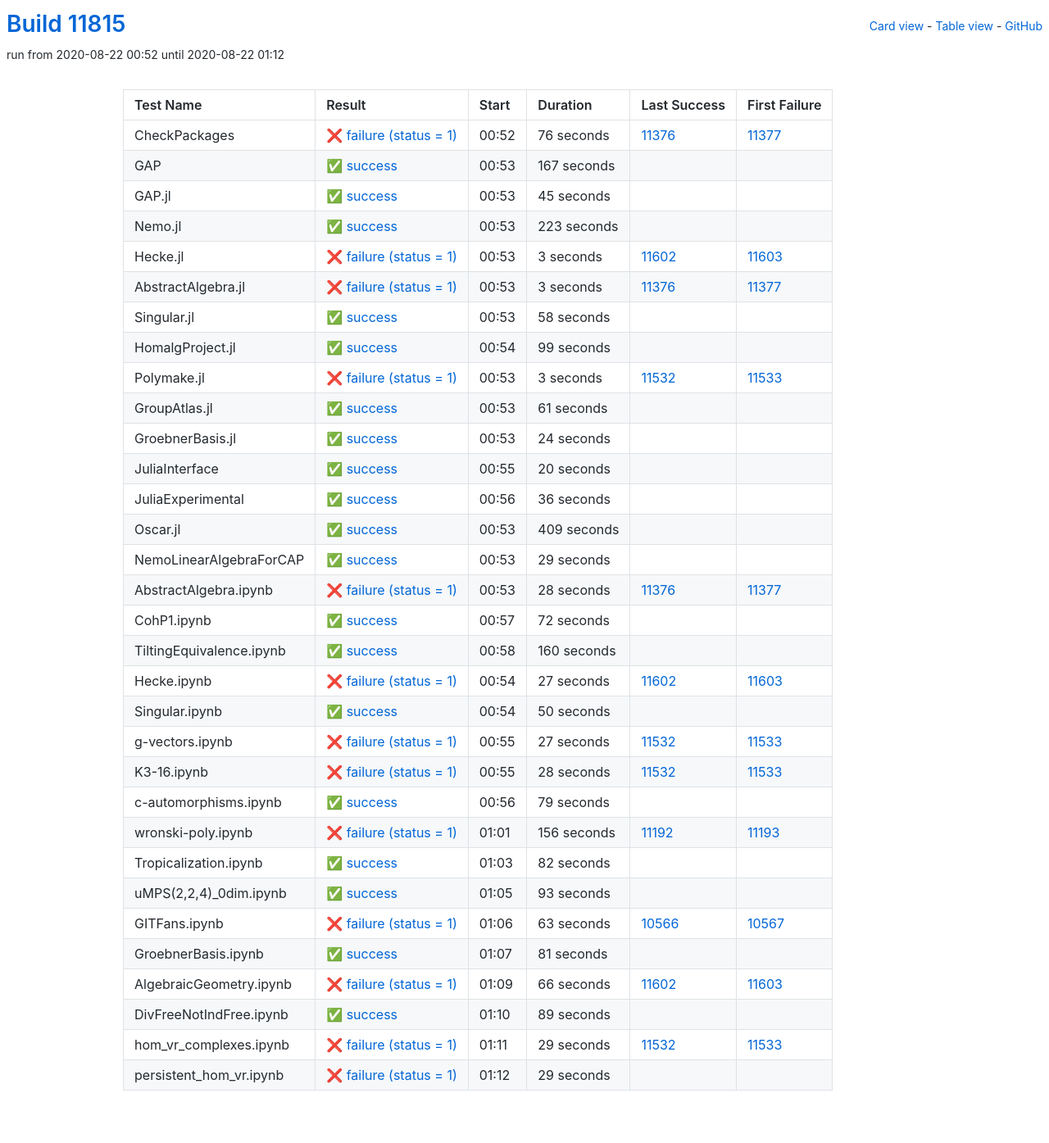
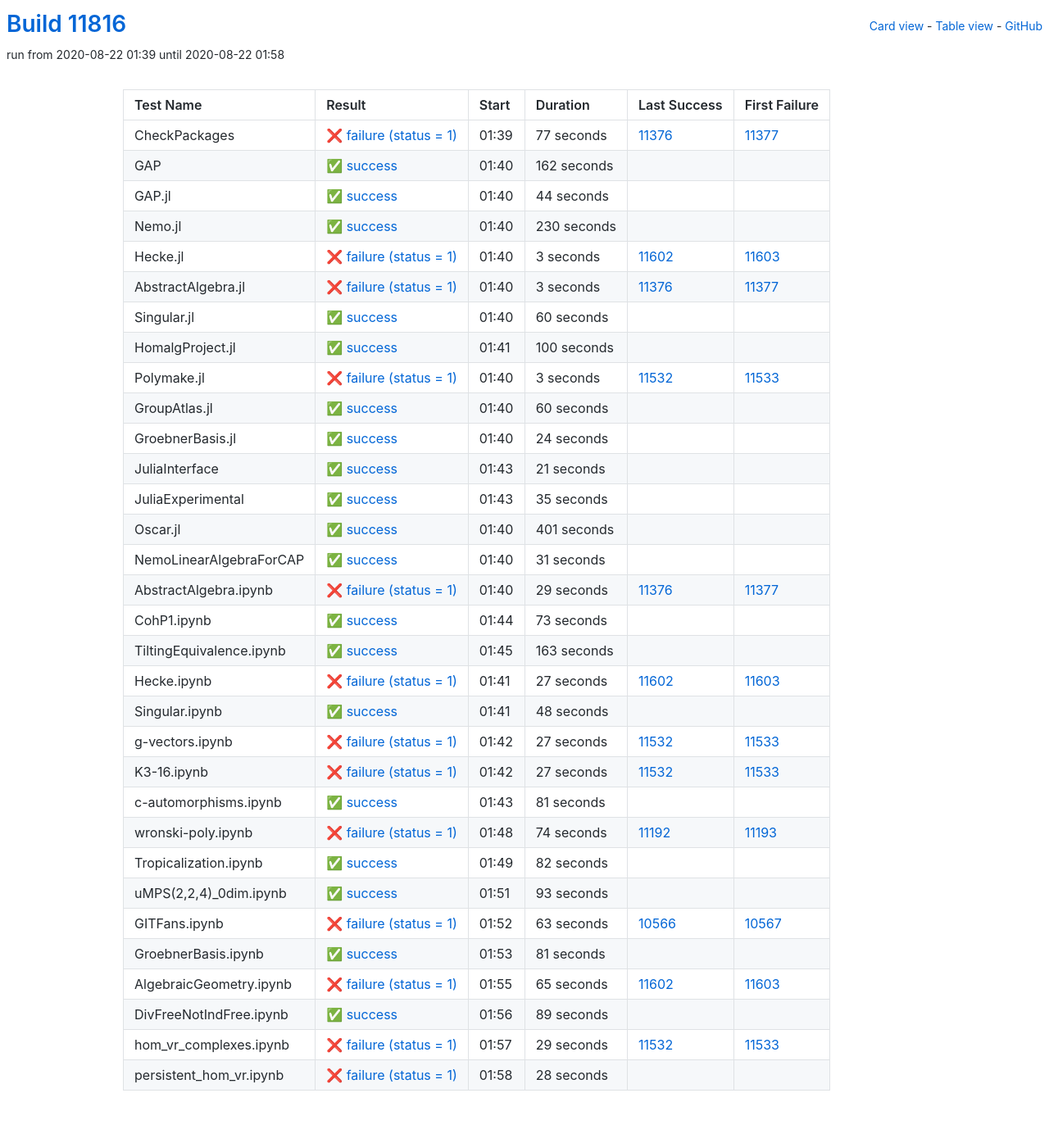
Before and after one commit to oscar-system/oscar-ci-status, a Jekyll site: the page built from table.html, in a window 1280 px wide. Shown: the whole page at 82% size. Built offline with Jekyll 4.4.1, drawn with Linux system fonts in a browser that asks for light colours.

Commit message:
Build #11816

```diff
--- a/_data/ci.yml
+++ b/_data/ci.yml
@@ -1,6 +1,6 @@
 ---
-build: 11815
-build_url: https://oscarci.mathematik.uni-kl.de/job/oscar/11815/
+build: 11816
+build_url: https://oscarci.mathematik.uni-kl.de/job/oscar/11816/
 job: oscar
 organization: oscar-system
 repo: oscar-ci-status
@@ -8,56 +8,56 @@
 tests:
 - name: CheckPackages
   id: checkpackages
-  log: https://oscarci.mathematik.uni-kl.de/job/oscar/11815/artifact/logs/build-11815/CheckPackages.log
-  start: 2020-08-22 00:52
+  log: https://oscarci.mathematik.uni-kl.de/job/oscar/11816/artifact/logs/build-11816/CheckPackages.log
+  start: 2020-08-22 01:39
   success: false
   exitcode: 1
   status: failure
-  duration: 76
+  duration: 77
   last_success: 11376
   last_success_url: https://oscarci.mathematik.uni-kl.de/job/oscar/11376/
   first_failure: 11377
   first_failure_url: https://oscarci.mathematik.uni-kl.de/job/oscar/11377/
 - name: GAP
   id: gap
-  log: https://oscarci.mathematik.uni-kl.de/job/oscar/11815/artifact/logs/build-11815/GAP.log
-  start: 2020-08-22 00:53
+  log: https://oscarci.mathematik.uni-kl.de/job/oscar/11816/artifact/logs/build-11816/GAP.log
+  start: 2020-08-22 01:40
   success: true
   exitcode: 0
   status: success
-  duration: 167
+  duration: 162
   last_success: false
   last_success_url:
   first_failure: false
   first_failure_url:
 - name: GAP.jl
   id: gap-jl
-  log: https://oscarci.mathematik.uni-kl.de/job/oscar/11815/artifact/logs/build-11815/GAP.jl.log
-  start: 2020-08-22 00:53
+  log: https://oscarci.mathematik.uni-kl.de/job/oscar/11816/artifact/logs/build-11816/GAP.jl.log
+  start: 2020-08-22 01:40
   success: true
   exitcode: 0
   status: success
-  duration: 45
+  duration: 44
   last_success: false
   last_success_url:
   first_failure: false
   first_failure_url:
 - name: Nemo.jl
   id: nemo-jl
-  log: https://oscarci.mathematik.uni-kl.de/job/oscar/11815/artifact/logs/build-11815/Nemo.jl.log
-  start: 2020-08-22 00:53
+  log: https://oscarci.mathematik.uni-kl.de/job/oscar/11816/artifact/logs/build-11816/Nemo.jl.log
+  start: 2020-08-22 01:40
   success: true
   exitcode: 0
   status: success
-  duration: 223
+  duration: 230
   last_success: false
   last_success_url:
   first_failure: false
   first_failure_url:
 - name: Hecke.jl
   id: hecke-jl
-  log: https://oscarci.mathematik.uni-kl.de/job/oscar/11815/artifact/logs/build-11815/Hecke.jl.log
-  start: 2020-08-22 00:53
+  log: https://oscarci.mathematik.uni-kl.de/job/oscar/11816/artifact/logs/build-11816/Hecke.jl.log
+  start: 2020-08-22 01:40
   success: false
   exitcode: 1
   status: failure
@@ -68,8 +68,8 @@
   first_failure_url: https://oscarci.mathematik.uni-kl.de/job/oscar/11603/
 - name: AbstractAlgebra.jl
   id: abstractalgebra-jl
-  log: https://oscarci.mathematik.uni-kl.de/job/oscar/11815/artifact/logs/build-11815/AbstractAlgebra.jl.log
-  start: 2020-08-22 00:53
+  log: https://oscarci.mathematik.uni-kl.de/job/oscar/11816/artifact/logs/build-11816/AbstractAlgebra.jl.log
+  start: 2020-08-22 01:40
   success: false
   exitcode: 1
   status: failure
@@ -80,32 +80,32 @@
   first_failure_url: https://oscarci.mathematik.uni-kl.de/job/oscar/11377/
 - name: Singular.jl
   id: singular-jl
-  log: https://oscarci.mathematik.uni-kl.de/job/oscar/11815/artifact/logs/build-11815/Singular.jl.log
-  start: 2020-08-22 00:53
+  log: https://oscarci.mathematik.uni-kl.de/job/oscar/11816/artifact/logs/build-11816/Singular.jl.log
+  start: 2020-08-22 01:40
   success: true
   exitcode: 0
   status: success
-  duration: 58
+  duration: 60
   last_success: false
   last_success_url:
   first_failure: false
   first_failure_url:
 - name: HomalgProject.jl
   id: homalgproject-jl
-  log: https://oscarci.mathematik.uni-kl.de/job/oscar/11815/artifact/logs/build-11815/HomalgProject.jl.log
-  start: 2020-08-22 00:54
+  log: https://oscarci.mathematik.uni-kl.de/job/oscar/11816/artifact/logs/build-11816/HomalgProject.jl.log
+  start: 2020-08-22 01:41
   success: true
   exitcode: 0
   status: success
-  duration: 99
+  duration: 100
   last_success: false
   last_success_url:
   first_failure: false
   first_failure_url:
 - name: Polymake.jl
   id: polymake-jl
-  log: https://oscarci.mathematik.uni-kl.de/job/oscar/11815/artifact/logs/build-11815/Polymake.jl.log
-  start: 2020-08-22 00:53
+  log: https://oscarci.mathematik.uni-kl.de/job/oscar/11816/artifact/logs/build-11816/Polymake.jl.log
+  start: 2020-08-22 01:40
   success: false
   exitcode: 1
   status: failure
@@ -116,20 +116,20 @@
   first_failure_url: https://oscarci.mathematik.uni-kl.de/job/oscar/11533/
 - name: GroupAtlas.jl
   id: groupatlas-jl
-  log: https://oscarci.mathematik.uni-kl.de/job/oscar/11815/artifact/logs/build-11815/GroupAtlas.jl.log
-  start: 2020-08-22 00:53
+  log: https://oscarci.mathematik.uni-kl.de/job/oscar/11816/artifact/logs/build-11816/GroupAtlas.jl.log
+  start: 2020-08-22 01:40
   success: true
   exitcode: 0
   status: success
-  duration: 61
+  duration: 60
   last_success: false
   last_success_url:
   first_failure: false
   first_failure_url:
 - name: GroebnerBasis.jl
   id: groebnerbasis-jl
-  log: https://oscarci.mathematik.uni-kl.de/job/oscar/11815/artifact/logs/build-11815/GroebnerBasis.jl.log
-  start: 2020-08-22 00:53
+  log: https://oscarci.mathematik.uni-kl.de/job/oscar/11816/artifact/logs/build-11816/GroebnerBasis.jl.log
+  start: 2020-08-22 01:40
   success: true
   exitcode: 0
   status: success
@@ -140,92 +140,92 @@
   first_failure_url:
 - name: JuliaInterface
   id: juliainterface
-  log: https://oscarci.mathematik.uni-kl.de/job/oscar/11815/artifact/logs/build-11815/JuliaInterface.log
-  start: 2020-08-22 00:55
+  log: https://oscarci.mathematik.uni-kl.de/job/oscar/11816/artifact/logs/build-11816/JuliaInterface.log
+  start: 2020-08-22 01:43
   success: true
   exitcode: 0
   status: success
-  duration: 20
+  duration: 21
   last_success: false
   last_success_url:
   first_failure: false
   first_failure_url:
 - name: JuliaExperimental
   id: juliaexperimental
-  log: https://oscarci.mathematik.uni-kl.de/job/oscar/11815/artifact/logs/build-11815/JuliaExperimental.log
-  start: 2020-08-22 00:56
+  log: https://oscarci.mathematik.uni-kl.de/job/oscar/11816/artifact/logs/build-11816/JuliaExperimental.log
+  start: 2020-08-22 01:43
   success: true
   exitcode: 0
   status: success
-  duration: 36
+  duration: 35
   last_success: false
   last_success_url:
   first_failure: false
   first_failure_url:
 - name: Oscar.jl
   id: oscar-jl
-  log: https://oscarci.mathematik.uni-kl.de/job/oscar/11815/artifact/logs/build-11815/Oscar.jl.log
-  start: 2020-08-22 00:53
+  log: https://oscarci.mathematik.uni-kl.de/job/oscar/11816/artifact/logs/build-11816/Oscar.jl.log
+  start: 2020-08-22 01:40
   success: true
   exitcode: 0
   status: success
-  duration: 409
+  duration: 401
   last_success: false
   last_success_url:
   first_failure: false
   first_failure_url:
 - name: NemoLinearAlgebraForCAP
   id: nemolinearalgebraforcap
-  log: https://oscarci.mathematik.uni-kl.de/job/oscar/11815/artifact/logs/build-11815/NemoLinearAlgebraForCAP.log
-  start: 2020-08-22 00:53
+  log: https://oscarci.mathematik.uni-kl.de/job/oscar/11816/artifact/logs/build-11816/NemoLinearAlgebraForCAP.log
+  start: 2020-08-22 01:40
   success: true
   exitcode: 0
   status: success
-  duration: 29
+  duration: 31
   last_success: false
   last_success_url:
   first_failure: false
   first_failure_url:
 - name: AbstractAlgebra.ipynb
   id: abstractalgebra-ipynb
-  log: https://oscarci.mathematik.uni-kl.de/job/oscar/11815/artifact/logs/build-11815/AbstractAlgebra.ipynb.log
-  start: 2020-08-22 00:53
+  log: https://oscarci.mathematik.uni-kl.de/job/oscar/11816/artifact/logs/build-11816/AbstractAlgebra.ipynb.log
+  start: 2020-08-22 01:40
   success: false
   exitcode: 1
   status: failure
-  duration: 28
+  duration: 29
   last_success: 11376
   last_success_url: https://oscarci.mathematik.uni-kl.de/job/oscar/11376/
   first_failure: 11377
   first_failure_url: https://oscarci.mathematik.uni-kl.de/job/oscar/11377/
 - name: CohP1.ipynb
   id: cohp1-ipynb
-  log: https://oscarci.mathematik.uni-kl.de/job/oscar/11815/artifact/logs/build-11815/CohP1.ipynb.log
-  start: 2020-08-22 00:57
+  log: https://oscarci.mathematik.uni-kl.de/job/oscar/11816/artifact/logs/build-11816/CohP1.ipynb.log
+  start: 2020-08-22 01:44
   success: true
   exitcode: 0
   status: success
-  duration: 72
+  duration: 73
   last_success: false
   last_success_url:
   first_failure: false
   first_failure_url:
 - name: TiltingEquivalence.ipynb
   id: tiltingequivalence-ipynb
-  log: https://oscarci.mathematik.uni-kl.de/job/oscar/11815/artifact/logs/build-11815/TiltingEquivalence.ipynb.log
-  start: 2020-08-22 00:58
+  log: https://oscarci.mathematik.uni-kl.de/job/oscar/11816/artifact/logs/build-11816/TiltingEquivalence.ipynb.log
+  start: 2020-08-22 01:45
   success: true
   exitcode: 0
   status: success
-  duration: 160
+  duration: 163
   last_success: false
   last_success_url:
   first_failure: false
   first_failure_url:
 - name: Hecke.ipynb
   id: hecke-ipynb
-  log: https://oscarci.mathematik.uni-kl.de/job/oscar/11815/artifact/logs/build-11815/Hecke.ipynb.log
-  start: 2020-08-22 00:54
+  log: https://oscarci.mathematik.uni-kl.de/job/oscar/11816/artifact/logs/build-11816/Hecke.ipynb.log
+  start: 2020-08-22 01:41
   success: false
   exitcode: 1
   status: failure
@@ -236,20 +236,20 @@
   first_failure_url: https://oscarci.mathematik.uni-kl.de/job/oscar/11603/
 - name: Singular.ipynb
   id: singular-ipynb
-  log: https://oscarci.mathematik.uni-kl.de/job/oscar/11815/artifact/logs/build-11815/Singular.ipynb.log
-  start: 2020-08-22 00:54
+  log: https://oscarci.mathematik.uni-kl.de/job/oscar/11816/artifact/logs/build-11816/Singular.ipynb.log
+  start: 2020-08-22 01:41
   success: true
   exitcode: 0
   status: success
-  duration: 50
+  duration: 48
   last_success: false
   last_success_url:
   first_failure: false
   first_failure_url:
 - name: g-vectors.ipynb
   id: g-vectors-ipynb
-  log: https://oscarci.mathematik.uni-kl.de/job/oscar/11815/artifact/logs/build-11815/g-vectors.ipynb.log
-  start: 2020-08-22 00:55
+  log: https://oscarci.mathematik.uni-kl.de/job/oscar/11816/artifact/logs/build-11816/g-vectors.ipynb.log
+  start: 2020-08-22 01:42
   success: false
   exitcode: 1
   status: failure
@@ -260,44 +260,44 @@
   first_failure_url: https://oscarci.mathematik.uni-kl.de/job/oscar/11533/
 - name: K3-16.ipynb
   id: k3-16-ipynb
-  log: https://oscarci.mathematik.uni-kl.de/job/oscar/11815/artifact/logs/build-11815/K3-16.ipynb.log
-  start: 2020-08-22 00:55
+  log: https://oscarci.mathematik.uni-kl.de/job/oscar/11816/artifact/logs/build-11816/K3-16.ipynb.log
+  start: 2020-08-22 01:42
   success: false
   exitcode: 1
   status: failure
-  duration: 28
+  duration: 27
   last_success: 11532
   last_success_url: https://oscarci.mathematik.uni-kl.de/job/oscar/11532/
   first_failure: 11533
   first_failure_url: https://oscarci.mathematik.uni-kl.de/job/oscar/11533/
 - name: c-automorphisms.ipynb
   id: c-automorphisms-ipynb
-  log: https://oscarci.mathematik.uni-kl.de/job/oscar/11815/artifact/logs/build-11815/c-automorphisms.ipynb.log
-  start: 2020-08-22 00:56
+  log: https://oscarci.mathematik.uni-kl.de/job/oscar/11816/artifact/logs/build-11816/c-automorphisms.ipynb.log
+  start: 2020-08-22 01:43
   success: true
   exitcode: 0
   status: success
-  duration: 79
+  duration: 81
   last_success: false
   last_success_url:
   first_failure: false
   first_failure_url:
 - name: wronski-poly.ipynb
   id: wronski-poly-ipynb
-  log: https://oscarci.mathematik.uni-kl.de/job/oscar/11815/artifact/logs/build-11815/wronski-poly.ipynb.log
-  start: 2020-08-22 01:01
+  log: https://oscarci.mathematik.uni-kl.de/job/oscar/11816/artifact/logs/build-11816/wronski-poly.ipynb.log
+  start: 2020-08-22 01:48
   success: false
   exitcode: 1
   status: failure
-  duration: 156
+  duration: 74
   last_success: 11192
   last_success_url: https://oscarci.mathematik.uni-kl.de/job/oscar/11192/
   first_failure: 11193
   first_failure_url: https://oscarci.mathematik.uni-kl.de/job/oscar/11193/
 - name: Tropicalization.ipynb
   id: tropicalization-ipynb
-  log: https://oscarci.mathematik.uni-kl.de/job/oscar/11815/artifact/logs/build-11815/Tropicalization.ipynb.log
-  start: 2020-08-22 01:03
+  log: https://oscarci.mathematik.uni-kl.de/job/oscar/11816/artifact/logs/build-11816/Tropicalization.ipynb.log
+  start: 2020-08-22 01:49
   success: true
   exitcode: 0
   status: success
@@ -308,8 +308,8 @@
   first_failure_url:
 - name: uMPS(2,2,4)_0dim.ipynb
   id: umps-2-2-4-0dim-ipynb
-  log: https://oscarci.mathematik.uni-kl.de/job/oscar/11815/artifact/logs/build-11815/uMPS-2-2-4-_0dim.ipynb.log
-  start: 2020-08-22 01:05
+  log: https://oscarci.mathematik.uni-kl.de/job/oscar/11816/artifact/logs/build-11816/uMPS-2-2-4-_0dim.ipynb.log
+  start: 2020-08-22 01:51
   success: true
   exitcode: 0
   status: success
@@ -320,8 +320,8 @@
   first_failure_url:
 - name: GITFans.ipynb
   id: gitfans-ipynb
-  log: https://oscarci.mathematik.uni-kl.de/job/oscar/11815/artifact/logs/build-11815/GITFans.ipynb.log
-  start: 2020-08-22 01:06
+  log: https://oscarci.mathematik.uni-kl.de/job/oscar/11816/artifact/logs/build-11816/GITFans.ipynb.log
+  start: 2020-08-22 01:52
   success: false
   exitcode: 1
   status: failure
@@ -332,8 +332,8 @@
   first_failure_url: https://oscarci.mathematik.uni-kl.de/job/oscar/10567/
 - name: GroebnerBasis.ipynb
   id: groebnerbasis-ipynb
-  log: https://oscarci.mathematik.uni-kl.de/job/oscar/11815/artifact/logs/build-11815/GroebnerBasis.ipynb.log
-  start: 2020-08-22 01:07
+  log: https://oscarci.mathematik.uni-kl.de/job/oscar/11816/artifact/logs/build-11816/GroebnerBasis.ipynb.log
+  start: 2020-08-22 01:53
   success: true
   exitcode: 0
   status: success
@@ -344,20 +344,20 @@
   first_failure_url:
 - name: AlgebraicGeometry.ipynb
   id: algebraicgeometry-ipynb
-  log: https://oscarci.mathematik.uni-kl.de/job/oscar/11815/artifact/logs/build-11815/AlgebraicGeometry.ipynb.log
-  start: 2020-08-22 01:09
+  log: https://oscarci.mathematik.uni-kl.de/job/oscar/11816/artifact/logs/build-11816/AlgebraicGeometry.ipynb.log
+  start: 2020-08-22 01:55
   success: false
   exitcode: 1
   status: failure
-  duration: 66
+  duration: 65
   last_success: 11602
   last_success_url: https://oscarci.mathematik.uni-kl.de/job/oscar/11602/
   first_failure: 11603
   first_failure_url: https://oscarci.mathematik.uni-kl.de/job/oscar/11603/
 - name: DivFreeNotIndFree.ipynb
   id: divfreenotindfree-ipynb
-  log: https://oscarci.mathematik.uni-kl.de/job/oscar/11815/artifact/logs/build-11815/DivFreeNotIndFree.ipynb.log
-  start: 2020-08-22 01:10
+  log: https://oscarci.mathematik.uni-kl.de/job/oscar/11816/artifact/logs/build-11816/DivFreeNotIndFree.ipynb.log
+  start: 2020-08-22 01:56
   success: true
   exitcode: 0
   status: success
@@ -368,8 +368,8 @@
   first_failure_url:
 - name: hom_vr_complexes.ipynb
   id: hom-vr-complexes-ipynb
-  log: https://oscarci.mathematik.uni-kl.de/job/oscar/11815/artifact/logs/build-11815/hom_vr_complexes.ipynb.log
-  start: 2020-08-22 01:11
+  log: https://oscarci.mathematik.uni-kl.de/job/oscar/11816/artifact/logs/build-11816/hom_vr_complexes.ipynb.log
+  start: 2020-08-22 01:57
   success: false
   exitcode: 1
   status: failure
@@ -380,12 +380,12 @@
   first_failure_url: https://oscarci.mathematik.uni-kl.de/job/oscar/11533/
 - name: persistent_hom_vr.ipynb
   id: persistent-hom-vr-ipynb
-  log: https://oscarci.mathematik.uni-kl.de/job/oscar/11815/artifact/logs/build-11815/persistent_hom_vr.ipynb.log
-  start: 2020-08-22 01:12
+  log: https://oscarci.mathematik.uni-kl.de/job/oscar/11816/artifact/logs/build-11816/persistent_hom_vr.ipynb.log
+  start: 2020-08-22 01:58
   success: false
   exitcode: 1
   status: failure
-  duration: 29
+  duration: 28
   last_success: false
   last_success_url:
   first_failure: false
```
Also changed, not shown: README.md.
